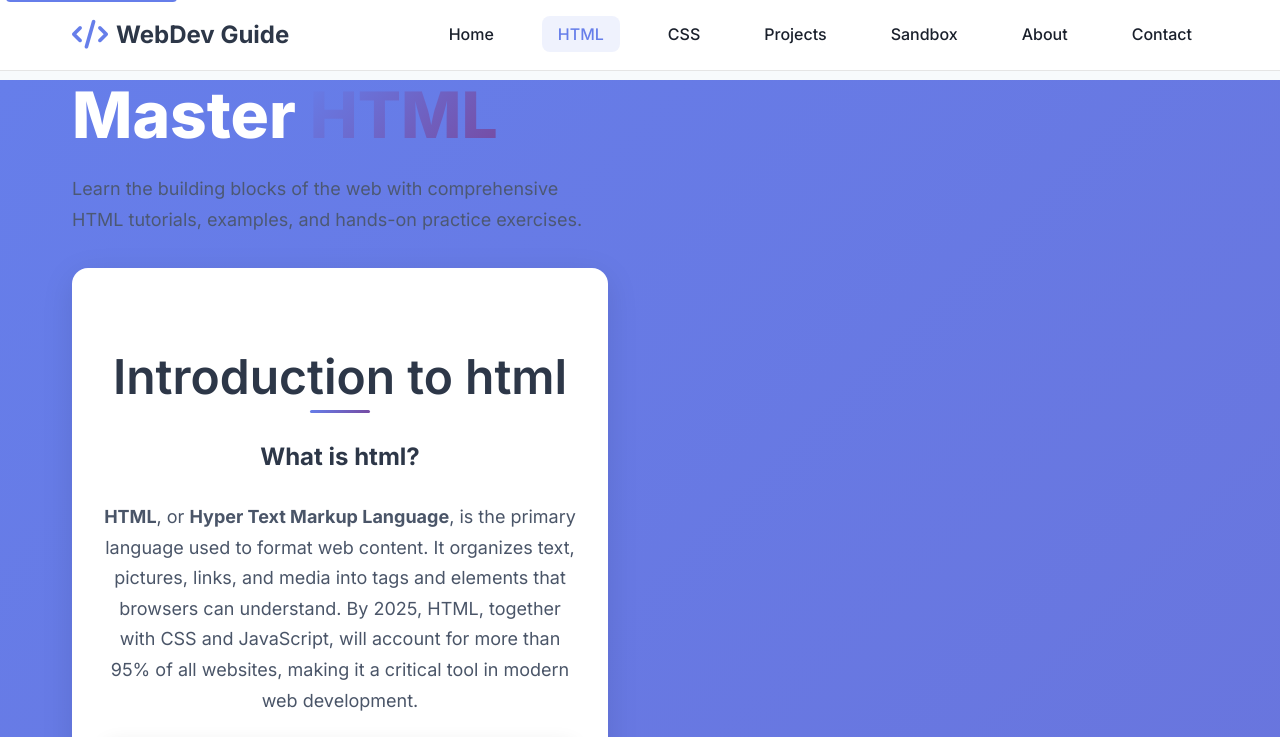
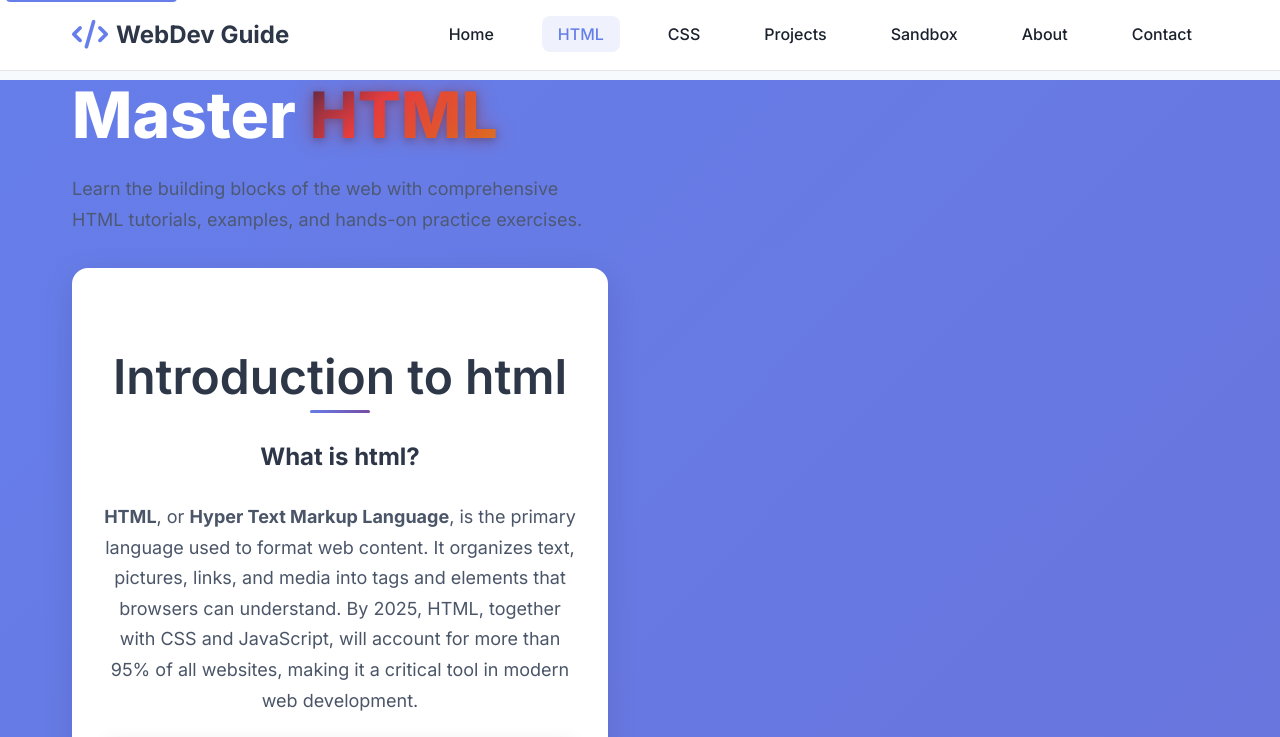
Before and after one commit to Seb2104/A-Guide-To-Web-Dev, a plain HTML site: page html.html in a window 1280 px wide. Shown: the top 737 px of the page. Drawn offline with Linux system fonts and the light colour scheme; grey boxes are pictures that could not be loaded.

Commit message:
Visual good

```diff
--- a/html.html
+++ b/html.html
@@ -22,7 +22,7 @@
                 </div>
                 <ul class="nav-menu">
                     <li class="nav-item">
-                        <a href="home.html" class="nav-link">Home</a>
+                        <a href="index.html" class="nav-link">Home</a>
                     </li>
                     <li class="nav-item">
                         <a href="html.html" class="nav-link active">HTML</a>
--- a/styles/styles.css
+++ b/styles/styles.css
@@ -60,11 +60,46 @@ a {
 }
 
 .gradient-text {
-    background: linear-gradient(135deg, #667eea 0%, #764ba2 100%);
+    background: linear-gradient(135deg, #4683ff 0%, #001b49 25%, #e53e3e 50%, #dd6b20 75%, #d69e2e 100%);
+    background-size: 200% 200%;
     -webkit-background-clip: text;
     -webkit-text-fill-color: transparent;
     background-clip: text;
+    text-shadow: 0 0 20px rgba(229, 62, 62, 0.4);
+    filter: drop-shadow(0 2px 4px rgba(0, 0, 0, 0.3));
+    animation: gradientShift 3s ease-in-out infinite;
+    position: relative;
+    font-weight: 800;
 }
+
+.gradient-text::before {
+    content: attr(data-text);
+    position: absolute;
+    top: 0;
+    left: 0;
+    background: linear-gradient(135deg, #1a202c 0%, #2d3748 25%, #e53e3e 50%, #dd6b20 75%, #d69e2e 100%);
+    background-size: 200% 200%;
+    -webkit-background-clip: text;
+    -webkit-text-fill-color: transparent;
+    background-clip: text;
+    filter: blur(1px);
+    opacity: 0.5;
+    z-index: -1;
+    animation: gradientShift 3s ease-in-out infinite reverse;
+}
+
+@keyframes gradientShift {
+
+    0%,
+    100% {
+        background-position: 0% 50%;
+    }
+
+    50% {
+        background-position: 100% 50%;
+    }
+}
+
 
 /* ===== NAVIGATION BANNER ===== */
 .banner {
```
